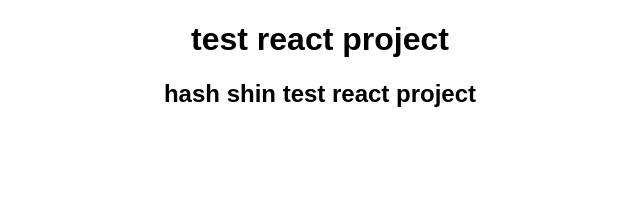
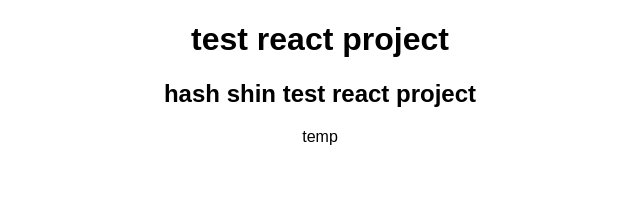
Before and after one commit to shinhash/myReactProject_first, a React (Create React App) app: page / in a window 1280 px wide. Shown: the top 218 px of the page, without its empty margins (320-960 px from the left). Built offline with nearby package versions, Linux system fonts and the light colour scheme.

Commit message:
hash commit 2022-03-12 temp commit

```diff
--- a/src/App.js
+++ b/src/App.js
@@ -5,6 +5,7 @@ export default function App() {
     <div className="App">
       <h1>test react project</h1>
       <h2>hash shin test react project</h2>
+      <div>temp</div>
     </div>
   );
 }
```
